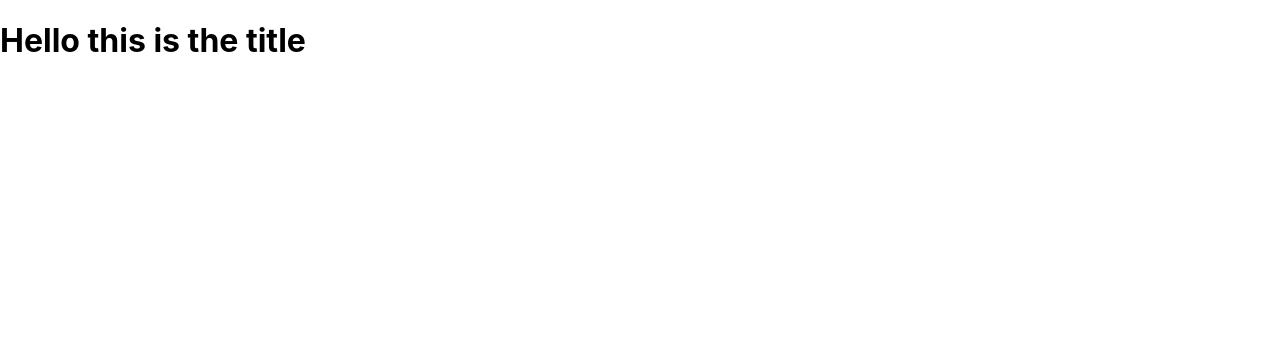
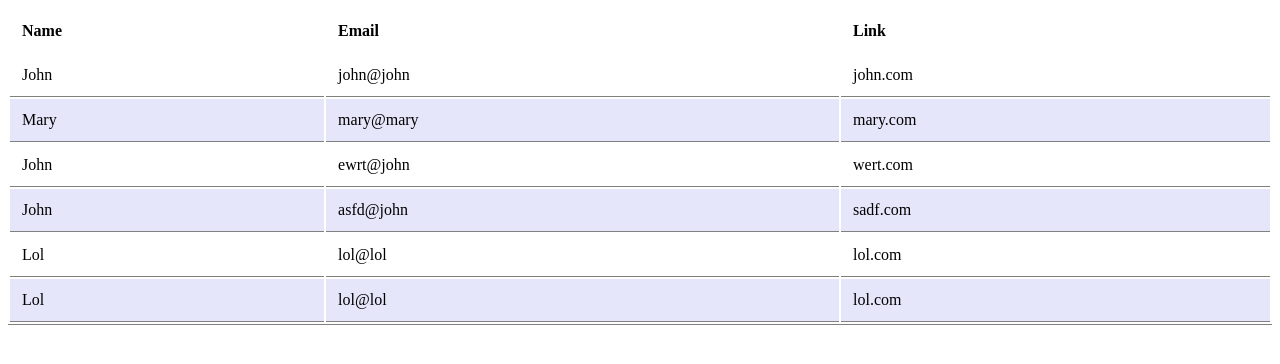
Before and after one commit to NicolasGradiweb/redux, a React (Create React App) app: page / in a window 1280 px wide. Shown: the top 364 px of the page. Built offline with nearby package versions, Linux system fonts and the light colour scheme.

Commit message:
Separate TableRow in component and add function to map info

```diff
--- a/src/components/App.js
+++ b/src/components/App.js
@@ -1,11 +1,47 @@
-function App() {
+import React, { useEffect, useState } from 'react'
+import TableRow from './TableRow';
+
+const App = () => {
+  const [users, setUsers] = useState([
+    {name: 'John', email: 'john@john', link: 'john.com'},
+    {name: 'Mary', email: 'mary@mary', link: 'mary.com'},
+    {name: 'John', email: 'ewrt@john', link: 'wert.com'},
+    {name: 'John', email: 'asfd@john', link: 'sadf.com'},
+  ]);
+
+  useEffect(() => {
+    setUsers(users => [
+      ...users,
+      {name: 'Lol', email: 'lol@lol', link: 'lol.com'}
+    ])
+  }, [])
+
+
+  const setRows = () => (
+    users.map(user => (
+      <TableRow
+        key={user.email}
+        name={user.name}
+        email={user.email}
+        link={user.link}
+      />
+    ))
+  )
+
   return (
-    <div className="App">
-      <header className="App-header">
-        <h1>Hello this is the title</h1>
-      </header>
-    </div>
-  );
+    <table>
+      <thead>
+        <tr className='row'>
+          <th>Name</th>
+          <th>Email</th>
+          <th>Link</th>
+        </tr>
+      </thead>
+      <tbody>
+        { setRows() }
+      </tbody>
+    </table>
+  )
 }
 
 export default App;
--- /dev/null
+++ b/src/components/TableRow.jsx
@@ -0,0 +1,13 @@
+import React from 'react'
+
+const TableRow = ({ name, email, link }) => {
+  return (
+    <tr className='row'>
+      <td>{ name }</td>
+      <td>{ email }</td>
+      <td>{ link }</td>
+    </tr>
+  )
+}
+
+export default TableRow
--- a/src/index.css
+++ b/src/index.css
@@ -1,13 +1,16 @@
-body {
-  margin: 0;
-  font-family: -apple-system, BlinkMacSystemFont, 'Segoe UI', 'Roboto', 'Oxygen',
-    'Ubuntu', 'Cantarell', 'Fira Sans', 'Droid Sans', 'Helvetica Neue',
-    sans-serif;
-  -webkit-font-smoothing: antialiased;
-  -moz-osx-font-smoothing: grayscale;
+table {
+  width: 100%;
+  text-align: left;
 }
 
-code {
-  font-family: source-code-pro, Menlo, Monaco, Consolas, 'Courier New',
-    monospace;
+table, td {
+  border-bottom: 1px solid gray;
 }
+
+table td, table th {
+  padding: .75rem;
+}
+
+tr:nth-child(2n) {
+  background-color: lavender;
+}
```
